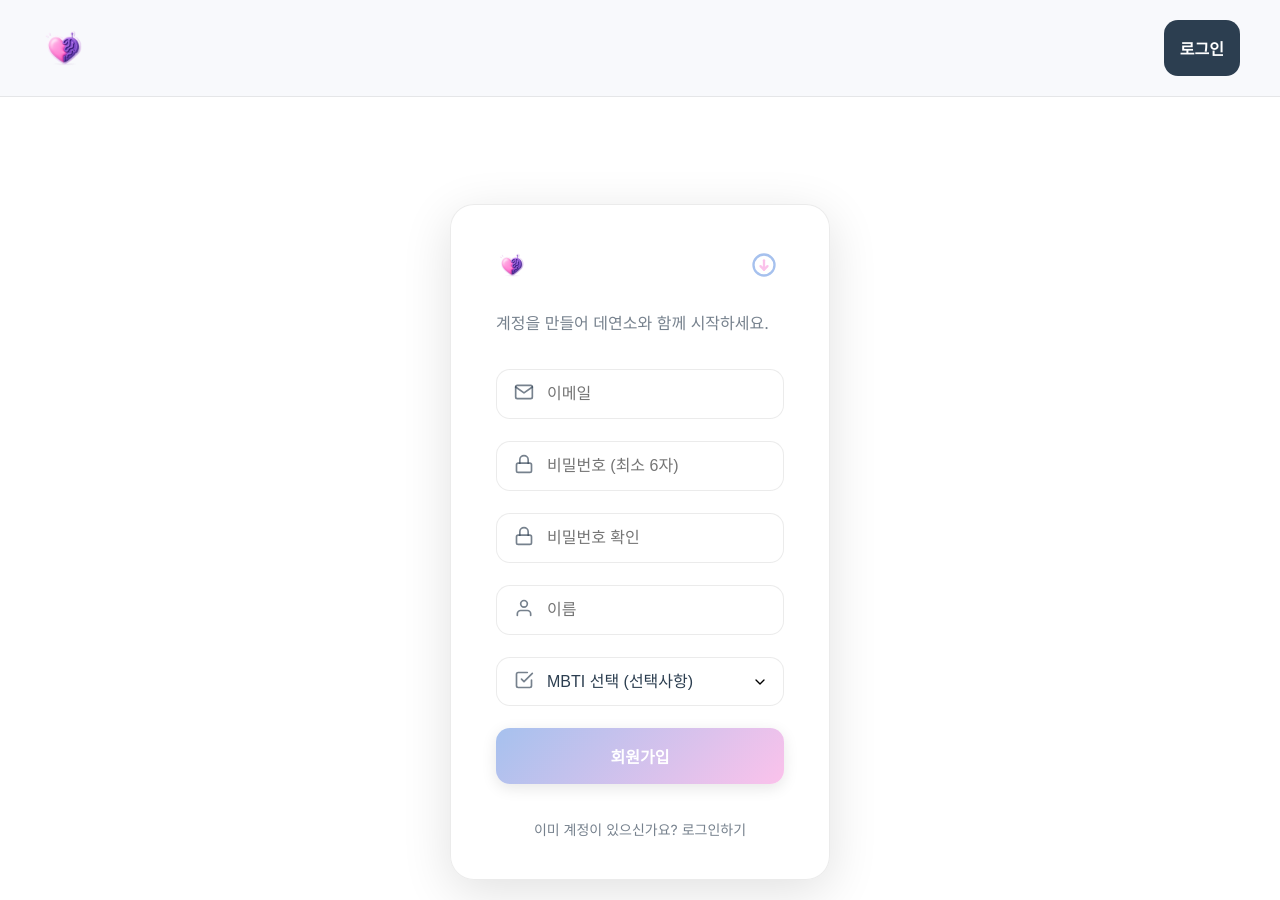
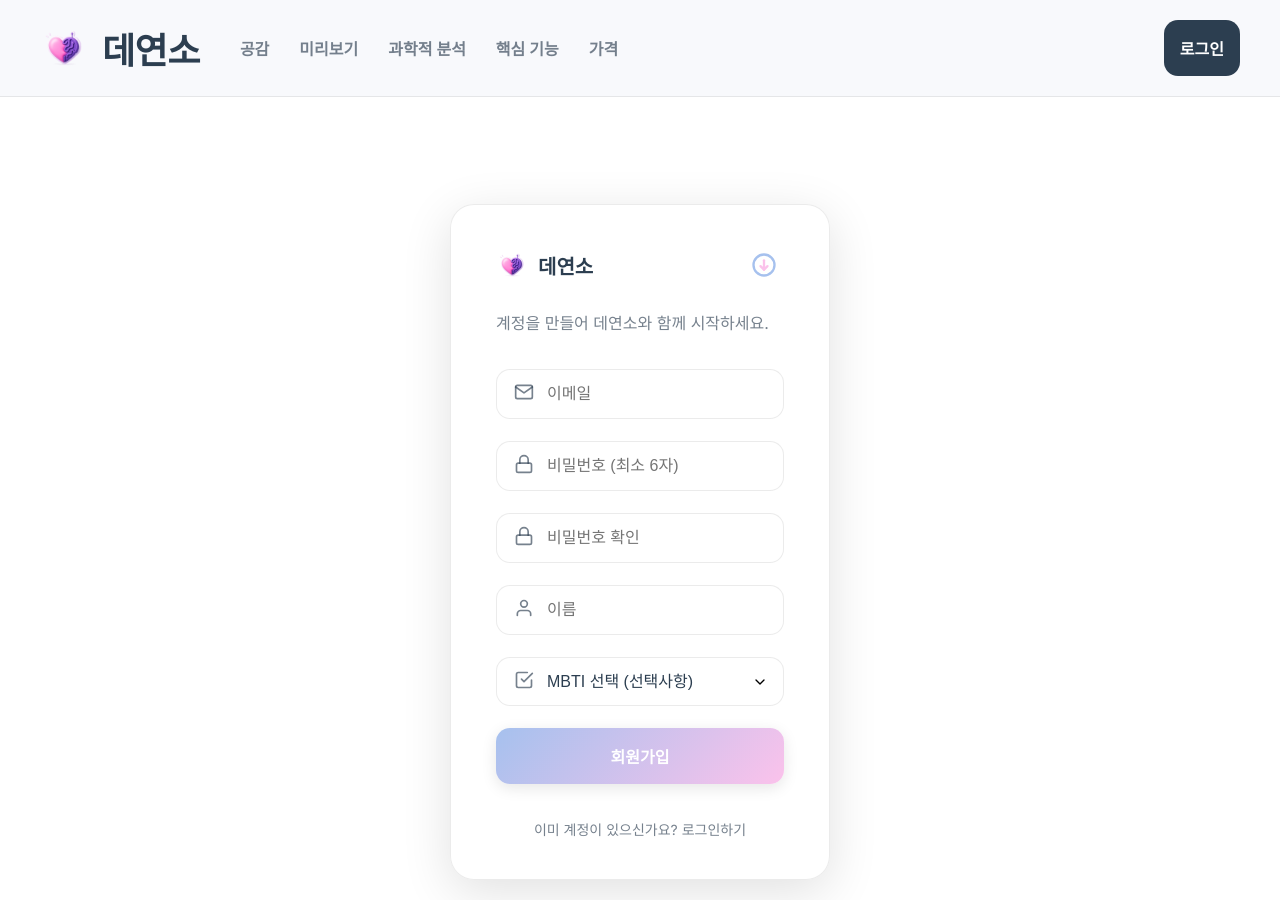
Before and after one commit to gigas5234/dys-frontend, a Next.js app: page /signup in a window 1280 px wide. Built offline with nearby package versions, Linux system fonts and the light colour scheme.

Commit message:
join us design

```diff
--- a/app/signup/page.jsx
+++ b/app/signup/page.jsx
@@ -93,7 +93,15 @@ export default function SignupPage() {
                     <div className="header-left">
                         <a href="/" className="logo">
                             <img src="/dys_logo.png" alt="데연소" />
+                            데연소
                         </a>
+                        <nav>
+                            <a href="/#problem">공감</a>
+                            <a href="/#preview">미리보기</a>
+                            <a href="/#science">과학적 분석</a>
+                            <a href="/#features">핵심 기능</a>
+                            <a href="/price">가격</a>
+                        </nav>
                     </div>
                     <div className="header-right">
                         <a href="/login" className="btn btn-login">로그인</a>
@@ -105,7 +113,7 @@ export default function SignupPage() {
                 <div className="login-container">
                 <div className="login-box">
                     <div className="login-header">
-                        <div className="logo"><img src="/dys_logo.png" alt="데연소" className="auth-logo-small" /></div>
+                        <div className="logo"><img src="/dys_logo.png" alt="데연소" className="auth-logo-small" /><span className="brand-text">데연소</span></div>
                         <div className="header-icon">
                             <svg width="28" height="28" viewBox="0 0 24 24" fill="none" xmlns="http://www.w3.org/2000/svg">
                                 <path d="M12 21C16.9706 21 21 16.9706 21 12C21 7.02944 16.9706 3 12 3C7.02944 3 3 7.02944 3 12C3 16.9706 7.02944 21 12 21Z" stroke="#a6c1ee" strokeWidth="2" strokeMiterlimit="10"/>
```
